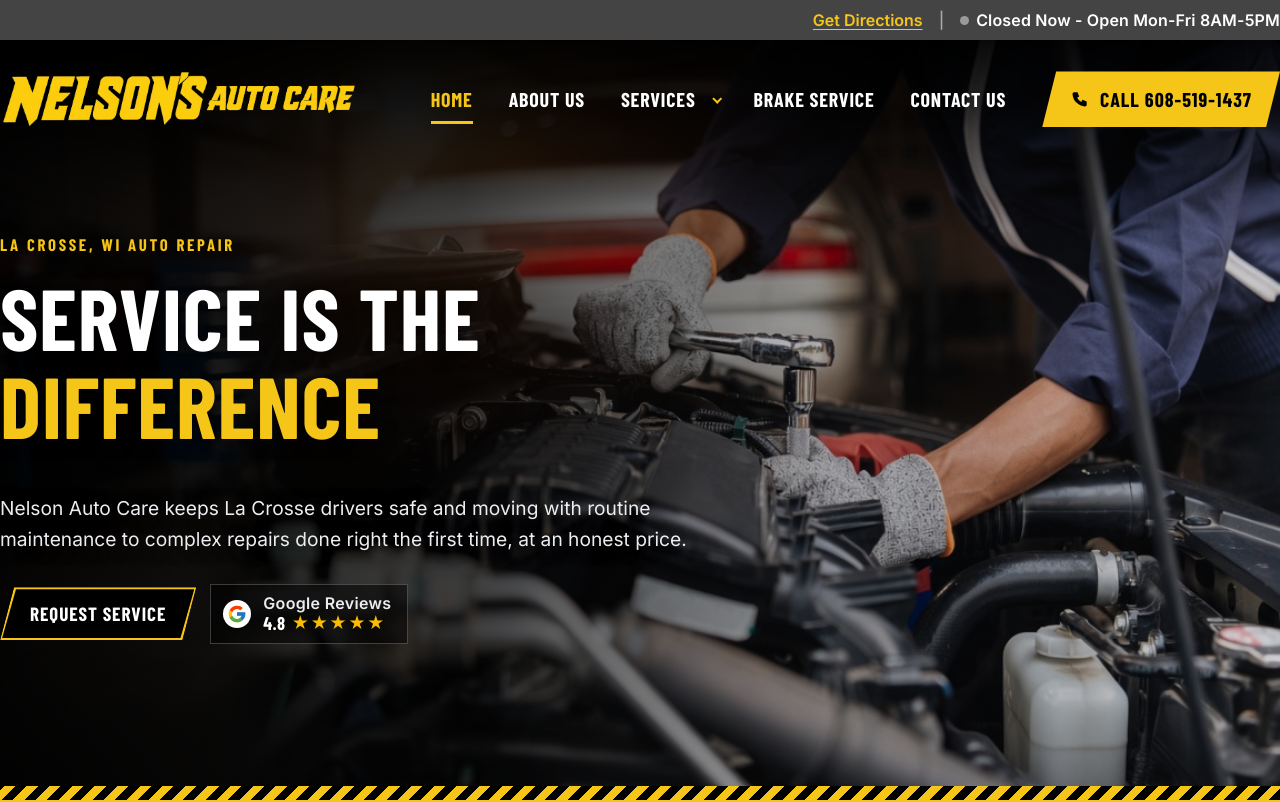
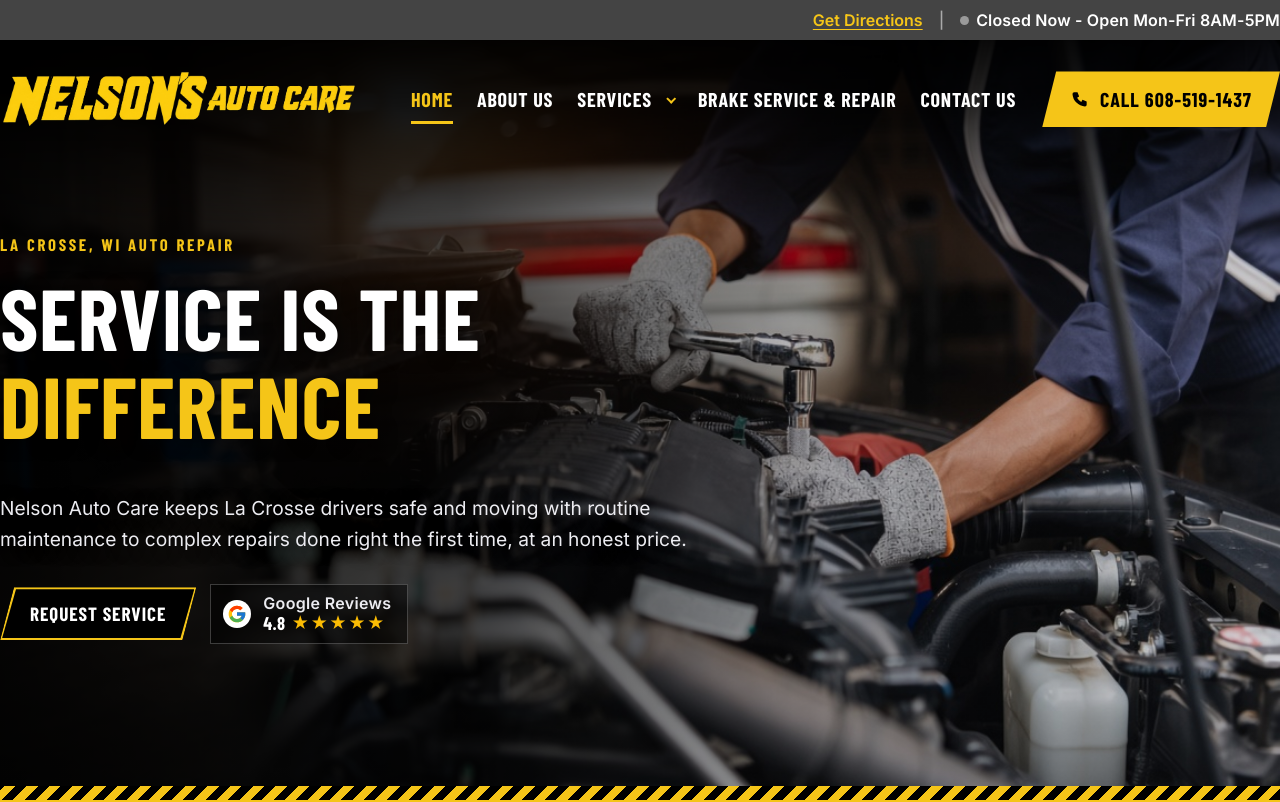
Before and after one commit to webstix-git/nelson-auto-care, a Next.js app: page / in a window 1280 px wide. Shown: the top 802 px of the page. Built offline with nearby package versions, Linux system fonts and the light colour scheme; a web font is replaced by a local one.

Commit message:
text & button update 11/27

```diff
--- a/components/Footer.js
+++ b/components/Footer.js
@@ -27,7 +27,7 @@ export default function Footer() {
                 <a href={routes.services}>Services</a>
               </li>
               <li>
-                <a href={routes.brakeService}>Brake Service</a>
+                <a href={routes.brakeService}>Brake Service &amp; Repair</a>
               </li>
               <li>
                 <a href={routes.contact}>Contact Us</a>
--- a/content/brake-service.html
+++ b/content/brake-service.html
@@ -1,8 +1,8 @@
 <section class="page-hero page-hero-photo page-hero-brakes"><div class="container">
-  <h1>Brake&nbsp;Service</h1>
+  <h1>Brake Service &amp;&nbsp;Repair</h1>
   <p class="lead">Stop with confidence. Brake inspections and repairs in La Crosse<br>from a shop that tells you what’s needed and what isn’t.</p>
 </div><div class="stripe"></div></section>
-<nav class="crumbs-bar crumbs-bar--paper" aria-label="Breadcrumb"><div class="container"><div class="crumbs"><a href="/">Home</a> / <a href="/services">Services</a> / Brake Service</div></div></nav>
+<nav class="crumbs-bar crumbs-bar--paper" aria-label="Breadcrumb"><div class="container"><div class="crumbs"><a href="/">Home</a> / <a href="/services">Services</a> / Brake Service &amp; Repair</div></div></nav>
 
 
 <section class="sec sec-paper on-light"><div class="container">
--- a/css/style.css
+++ b/css/style.css
@@ -51,8 +51,8 @@ p{margin:0 0 1em;font-size:18px}
 .site-header .container{display:flex;align-items:center;justify-content:space-between;gap:20px;min-height:118px;position:relative;transition:min-height .2s ease}
 .brand{display:flex;align-items:center;flex:0 0 auto;line-height:0;background:transparent}
 .brand img{height:60px;width:auto;background:transparent;transition:height .2s ease,transform .2s ease;transform-origin:left center}
-.nav{display:flex;align-items:center;justify-content:flex-end;margin-left:auto;gap:16px}
-.nav a.link{white-space:nowrap;font-family:var(--head);font-weight:700;font-style:italic;text-transform:uppercase;letter-spacing:.04em;font-size:20px;color:#fff;text-decoration:none;padding:12px 10px;position:relative;transition:font-size .2s ease,padding .2s ease}
+.nav{display:flex;align-items:center;justify-content:flex-end;margin-left:auto;gap:8px}
+.nav a.link{white-space:nowrap;font-family:var(--head);font-weight:700;font-style:italic;text-transform:uppercase;letter-spacing:.04em;font-size:20px;color:#fff;text-decoration:none;padding:12px 8px;position:relative;transition:font-size .2s ease,padding .2s ease}
 .nav a.link::after{content:"";position:absolute;left:10px;right:10px;bottom:4px;height:3px;background:var(--yellow);transform:scaleX(0);transform-origin:left;transition:transform .2s}
 .nav a.link:hover::after,.nav a.link[aria-current="page"]::after{transform:scaleX(1)}
 .nav a.link[aria-current="page"]{color:var(--yellow)}
@@ -303,7 +303,7 @@ section{position:relative}
 /* form */
 .form{background:#fff;color:var(--ink);padding:clamp(24px,4vw,40px);border-top:6px solid var(--yellow)}
 .form h3{color:#000}
-.form > .btn[type="submit"]{display:flex;margin-left:auto;margin-right:auto}
+.form > .btn[type="submit"]{display:inline-flex;margin-left:0;margin-right:0}
 .field{margin-bottom:18px}
 .field label{display:block;font-weight:700;font-size:.92rem;margin-bottom:6px}
 .field .req{color:#b00000;font-weight:800}
--- a/lib/routes.js
+++ b/lib/routes.js
@@ -27,6 +27,6 @@ export const navItems = [
       { href: `${routes.services}#state`, label: "State Inspections" },
     ],
   },
-  { href: routes.brakeService, label: "Brake Service", key: "brake-service" },
+  { href: routes.brakeService, label: "Brake Service & Repair", key: "brake-service" },
   { href: routes.contact, label: "Contact Us", key: "contact" },
 ];
--- a/styles/style.css
+++ b/styles/style.css
@@ -56,9 +56,9 @@ p{margin:0 0 1em;font-size:18px}
 .site-header .container{display:flex;align-items:center;justify-content:space-between;gap:20px;min-height:118px;position:relative;transition:min-height .2s ease}
 .brand{display:flex;align-items:center;flex:0 0 auto;line-height:0;background:transparent}
 .brand img{height:60px;width:auto;background:transparent;transition:height .2s ease,transform .2s ease;transform-origin:left center}
-.nav{display:flex;align-items:center;justify-content:flex-end;margin-left:auto;gap:16px}
-.nav a.link{white-space:nowrap;font-family:var(--head);font-weight:700;text-transform:uppercase;letter-spacing:.04em;font-size:20px;color:#fff;text-decoration:none;padding:12px 10px;position:relative;transition:font-size .2s ease,padding .2s ease}
-.nav a.link::after{content:"";position:absolute;left:10px;right:10px;bottom:4px;height:3px;background:var(--yellow);transform:scaleX(0);transform-origin:left;transition:transform .2s}
+.nav{display:flex;align-items:center;justify-content:flex-end;margin-left:auto;gap:8px}
+.nav a.link{white-space:nowrap;font-family:var(--head);font-weight:700;text-transform:uppercase;letter-spacing:.04em;font-size:20px;color:#fff;text-decoration:none;padding:12px 8px;position:relative;transition:font-size .2s ease,padding .2s ease}
+.nav a.link::after{content:"";position:absolute;left:8px;right:8px;bottom:4px;height:3px;background:var(--yellow);transform:scaleX(0);transform-origin:left;transition:transform .2s}
 .nav a.link:hover::after,.nav a.link[aria-current="page"]::after{transform:scaleX(1)}
 .nav a.link[aria-current="page"]{color:var(--yellow)}
 .nav-item{position:relative;display:flex;align-items:center;gap:2px}
@@ -330,7 +330,7 @@ section{position:relative}
 /* form */
 .form{background:#fff;color:var(--ink);padding:clamp(24px,4vw,40px);border-top:6px solid var(--yellow)}
 .form h3{color:#000}
-.form > .btn[type="submit"]{display:flex;margin-left:auto;margin-right:auto}
+.form > .btn[type="submit"]{display:inline-flex;margin-left:0;margin-right:0}
 .contact-main .form{box-shadow:0 18px 48px rgba(0,0,0,.14),0 4px 14px rgba(0,0,0,.08)}
 .contact-split{align-items:stretch}
 .contact-aside{display:flex;flex-direction:column;gap:14px;min-height:0}
```
